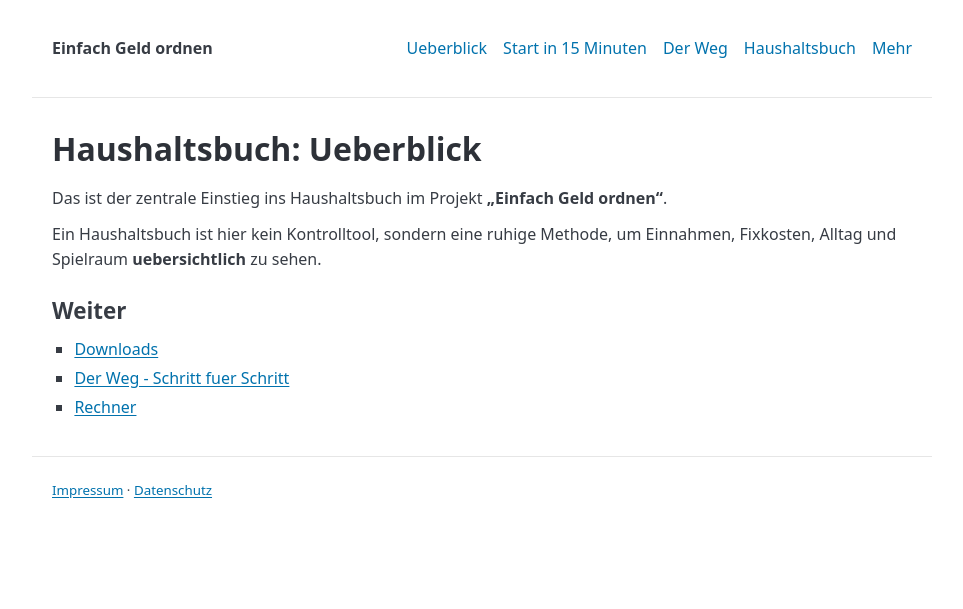
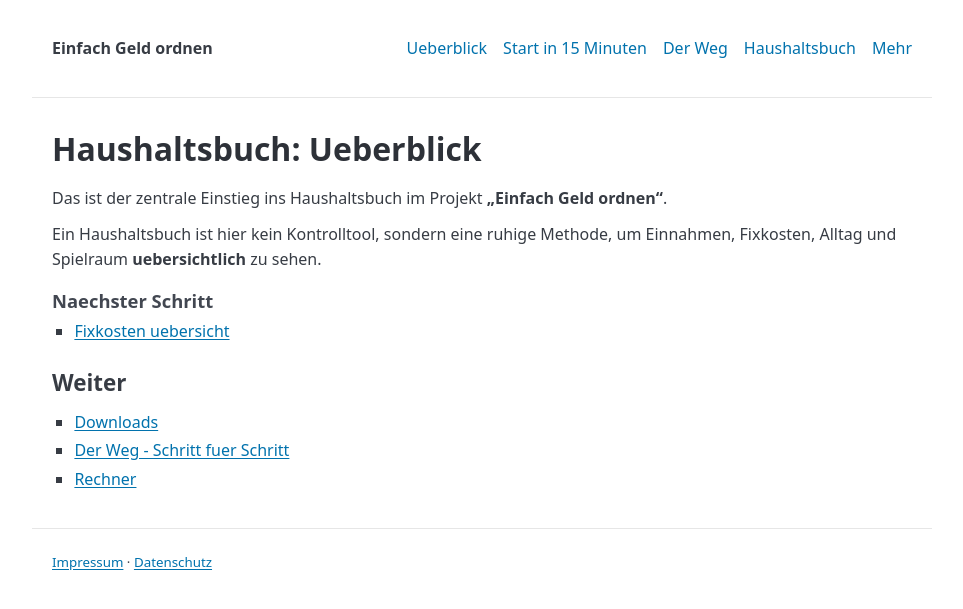
Before and after one commit to gluecklich-tools/einfach-geld-ordnen, a Jekyll site: the page built from seiten/haushaltsbuch.md, in a window 1280 px wide. Shown: the top 609 px of the page, without its empty margins (158-1121 px from the left). Built offline with Jekyll 4.4.1, drawn with Linux system fonts in a browser that asks for light colours.

Commit message:
Klaus-Run: automated gates + push 2026-02-21 12:36

```diff
--- a/seiten/haushaltsbuch.md
+++ b/seiten/haushaltsbuch.md
@@ -12,6 +12,11 @@ Das ist der zentrale Einstieg ins Haushaltsbuch im Projekt **„Einfach Geld ord
 
 Ein Haushaltsbuch ist hier kein Kontrolltool, sondern eine ruhige Methode, um Einnahmen, Fixkosten, Alltag und Spielraum **uebersichtlich** zu sehen.
 
+
+### Naechster Schritt
+
+- [Fixkosten uebersicht]({ site.baseurl }/seiten/fixkosten-uebersicht.html)
+
 ## Weiter
 
 - [Downloads]({{ site.baseurl }}/seiten/downloads.html)
```
Also changed, not shown: seiten/fixkosten-uebersicht.md (+5 -0 lines).
